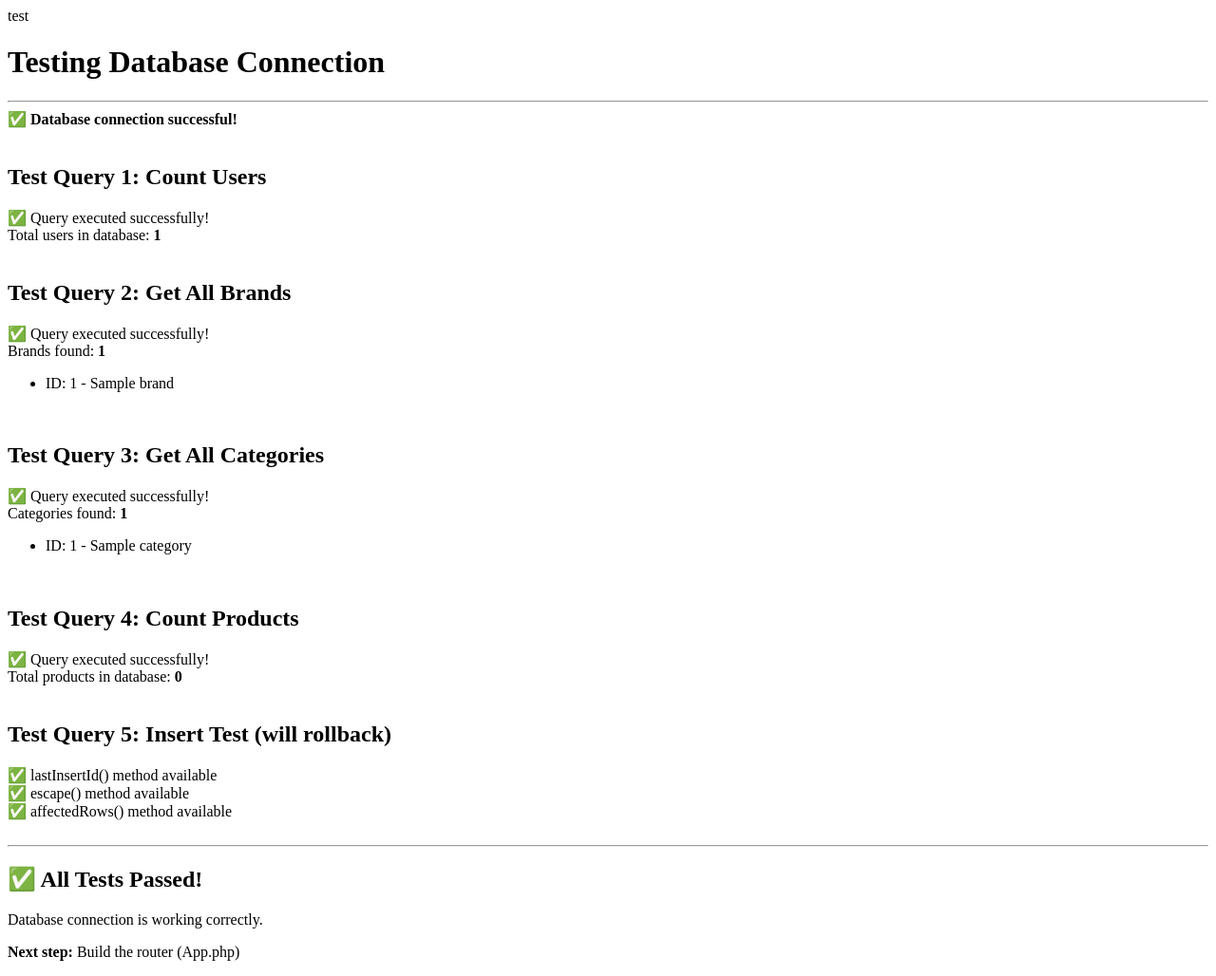
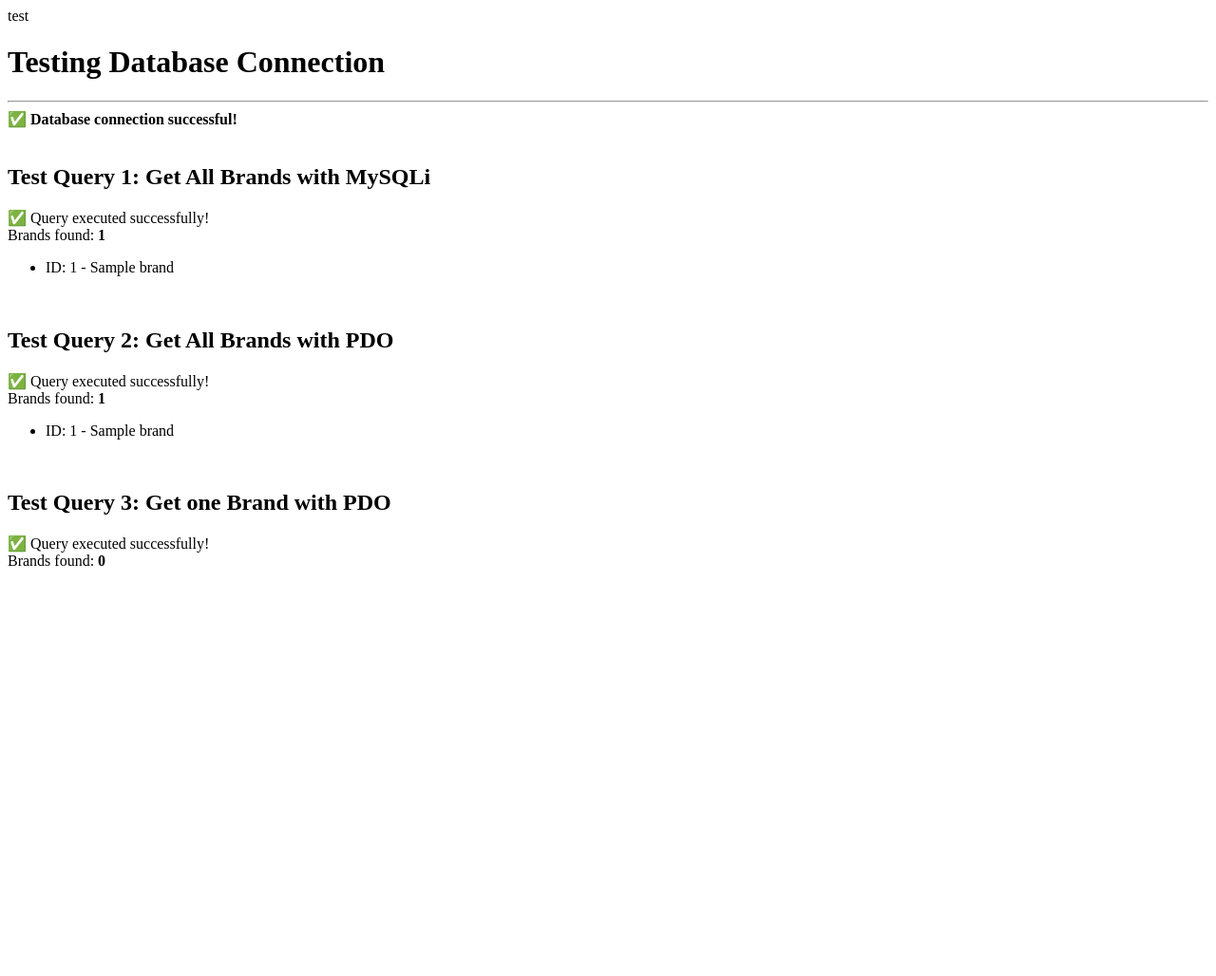
Before and after one commit to Mohmaed-Abdelatif/Bugsy-Multi-level-security, a PHP site: page /Bugsy/test.php in a window 1280 px wide. Shown: the whole page at 95% size. After the commit the page ends 596 px from the top, so only its background shows below. Run offline with PHP 8.4, Linux system fonts and the light colour scheme; tables that the repository leaves empty hold one stand-in row (values such as "Sample post").

Commit message:
initialize PDO in Core/Database to be ready to use in level 2, and some test for MySQLi and PDO

```diff
--- a/app/Core/Database.php
+++ b/app/Core/Database.php
@@ -2,9 +2,9 @@
 // Database Connection Class (All Levels)
 //Level 1: mysql with direct queries(vulnerable to sql injection)
 //Level 2: PDO with prepared statements (secure) - ready but not active yet
-// Level 3: PDO with advanced features (AI, logging) - ready but not active yet
+//Level 3: PDO with advanced features (AI, logging) - ready but not active yet
 
-//* Design: Both MySQLi and PDO connection code exist, but only MySQLi is active for now.
+//Both MySQLi and PDO connection code exist
 
 //Uses Singleton pattern to ensure only ONE connection(instance) of this class exists. => use private constractor so - Only one object of Database is ever created.
 
@@ -112,6 +112,7 @@ class Database
 
     //get the raw MySQLi connection  object
     //used by models that need direct access to mysqli object.
+    //mysqli will initializea utomatically
     public function getMySQLi()
     {
         if(!$this->mysqliInitialized){
@@ -167,21 +168,61 @@ class Database
     //PDO connection (level2&3)
     //---------------------------------------------------
 
+    //initialize PDO connection (for level 2&3)
     private function initializePDO()
     {
+        if($this->pdoInitialized){
+            return; //already connected, don't reconnect
+        }
 
+        try{
+            $dsn = "mysql:host=" . DB_HOST . ";dbname=" . DB_NAME . ";charset=" . DB_CHARSET;
+
+            //create PDO connection with secure options
+            $this->pdo = new \PDO($dsn, DB_USER, DB_PASS, [
+                \PDO::ATTR_ERRMODE => \PDO::ERRMODE_EXCEPTION,  // Throw exceptions on errors
+                \PDO::ATTR_DEFAULT_FETCH_MODE => \PDO::FETCH_ASSOC,  // Return associative arrays
+                \PDO::ATTR_EMULATE_PREPARES => false,  // Real prepared statements (more secure)
+            ]);
+
+            //mark as initialized
+            $this->pdoInitialized = true;
+
+            //log success in devlopment mode (test)
+            if(APP_ENV === 'development'){
+                error_log('PDO connection initialized successfully to: ' . DB_NAME);
+            }
+
+        }catch(\PDOException $e){
+            $this->handleConnectionError('PDO', $e->getMessage(), $e->getCode());
+        }
     }
 
-
+    //get PDO connection (for level 2&3)
+    //when v2 models call this, PDO will initialize automatically
     public function getPDO()
     {
+        if(!$this->pdoInitialized){
+            $this->initializePDO();
+        }
 
+
+        return $this->pdo;
     }
 
+    //prepare PDO statement
+    public function prepare($sql)
+    {
+        if(!$this->pdoInitialized){
+            $this->initializePDO();
+        }
 
-    public function perpare($sql)
-    {
+        //log query for just test (see what queries are running)
+        if(APP_ENV === 'development'){
+            error_log("PDO Query (Secure): " . $sql);
+        }
 
+        return $this->pdo->prepare($sql);
     }
 
     //---------------------------------------------------
--- a/public/test.php
+++ b/public/test.php
@@ -42,22 +42,9 @@ try {
 
     echo "✅ <strong>Database connection successful!</strong><br><br>";
 
-    // Test query: Count users
-    echo "<h2>Test Query 1: Count Users</h2>";
-    $result = $db->query("SELECT COUNT(*) as total FROM users");
-
-    if ($result) {
-        $row = $result->fetch_assoc();
-        echo "✅ Query executed successfully!<br>";
-        echo "Total users in database: <strong>" . $row['total'] . "</strong><br><br>";
-    } else {
-        echo "❌ Query failed!<br><br>";
-    }
-
-    // Test query: Get all brands
-    echo "<h2>Test Query 2: Get All Brands</h2>";
+    // Test query: Get all brands with MySQLi
+    echo "<h2>Test Query 1: Get All Brands with MySQLi</h2>";
     $result = $db->query("SELECT * FROM brands LIMIT 5");
-
     if ($result) {
         echo "✅ Query executed successfully!<br>";
         echo "Brands found: <strong>" . $result->num_rows . "</strong><br>";
@@ -70,45 +57,38 @@ try {
         echo "❌ Query failed!<br><br>";
     }
 
-    // Test query: Get all categories
-    echo "<h2>Test Query 3: Get All Categories</h2>";
-    $result = $db->query("SELECT * FROM categories");
 
+    // Test query: Get all brands with PDO
+    echo "<h2>Test Query 2: Get All Brands with PDO</h2>";
+    $result = $db->prepare("SELECT * FROM brands LIMIT 5");
+    $result->execute();
     if ($result) {
         echo "✅ Query executed successfully!<br>";
-        echo "Categories found: <strong>" . $result->num_rows . "</strong><br>";
+        echo "Brands found: <strong>" . $result->rowCount() . "</strong><br>";
         echo "<ul>";
-        while ($category = $result->fetch_assoc()) {
-            echo "<li>ID: {$category['id']} - {$category['name']}</li>";
+        while ($brand = $result->fetch()) {
+            echo "<li>ID: {$brand['id']} - {$brand['name']}</li>";
         }
         echo "</ul><br>";
     } else {
         echo "❌ Query failed!<br><br>";
     }
 
-    // Test query: Get products count
-    echo "<h2>Test Query 4: Count Products</h2>";
-    $result = $db->query("SELECT COUNT(*) as total FROM products");
-
+    // Test query: Get one brand with PDO
+    echo "<h2>Test Query 3: Get one Brand with PDO</h2>";
+    $result = $db->prepare("SELECT * FROM brands WHERE id = :id");
+    $result->execute(['id'=>4]);
     if ($result) {
-        $row = $result->fetch_assoc();
         echo "✅ Query executed successfully!<br>";
-        echo "Total products in database: <strong>" . $row['total'] . "</strong><br><br>";
+        echo "Brands found: <strong>" . $result->rowCount() . "</strong><br>";
+        echo "<ul>";
+        while ($brand = $result->fetch()) {
+            echo "<li>ID: {$brand['id']} - {$brand['name']} => This is my old phone brand</li>";
+        }
+        echo "</ul><br>";
     } else {
         echo "❌ Query failed!<br><br>";
     }
-
-    // Test lastInsertId() method
-    echo "<h2>Test Query 5: Insert Test (will rollback)</h2>";
-    // We won't actually insert, just demonstrate the method exists
-    echo "✅ lastInsertId() method available<br>";
-    echo "✅ escape() method available<br>";
-    echo "✅ affectedRows() method available<br><br>";
-
-    echo "<hr>";
-    echo "<h2>✅ All Tests Passed!</h2>";
-    echo "<p>Database connection is working correctly.</p>";
-    echo "<p><strong>Next step:</strong> Build the router (App.php)</p>";
 
 } catch (\Exception $e) {
     echo "❌ <strong>Error:</strong> " . $e->getMessage();
```
